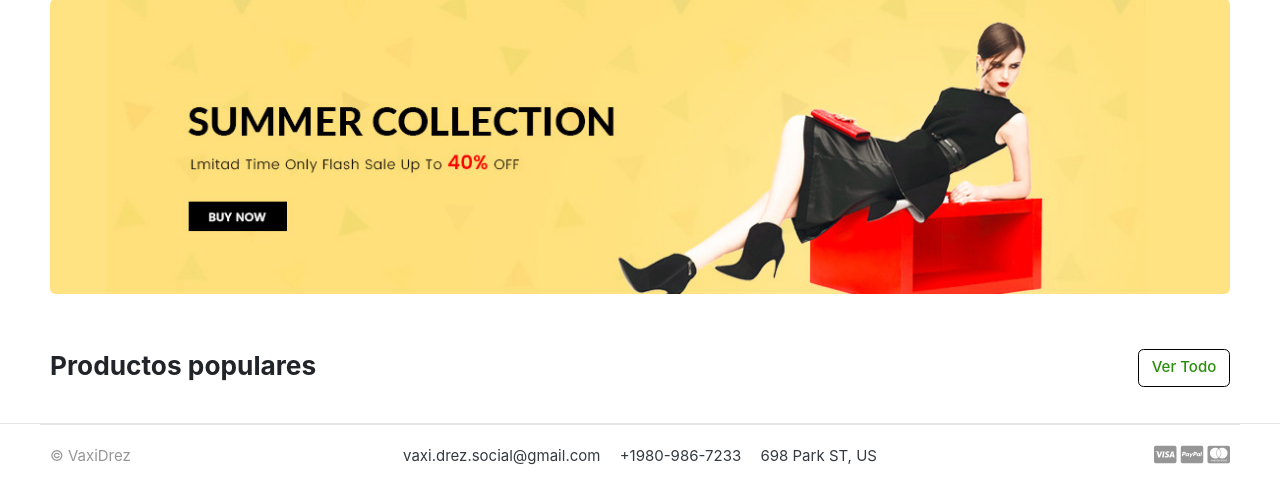
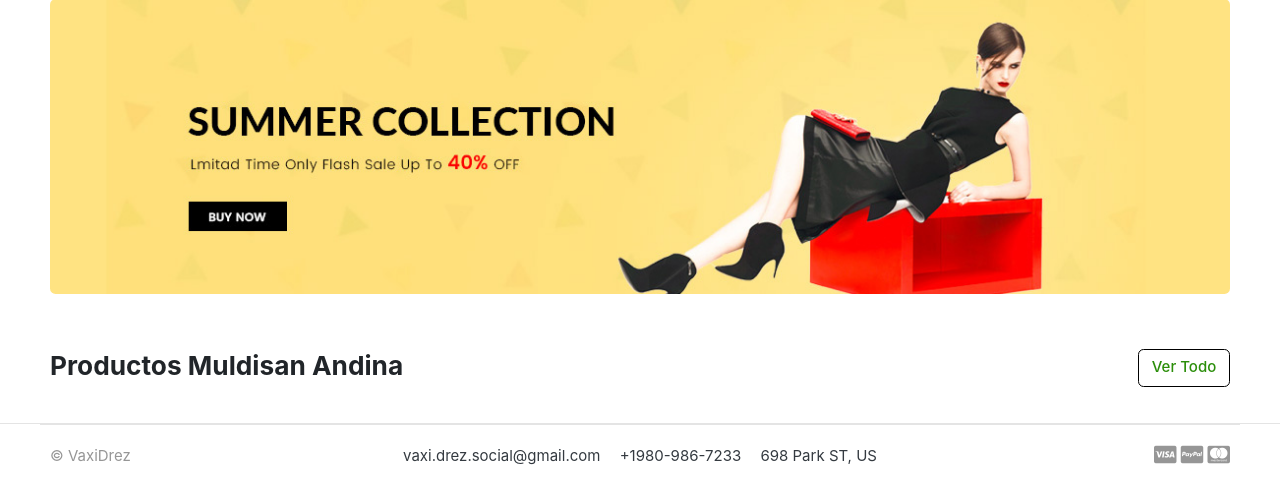
Before and after one commit to juneiker24/ecommerce-django, a Django app: page / in a window 1280 px wide. Shown: the part 139-643 px from the top of the page. Run offline with Django 3.2, Linux system fonts and the light colour scheme; data that the repository does not hold is empty; some web fonts are replaced.

Commit message:
segundo lote Ivan

```diff
--- a/templates/home.html
+++ b/templates/home.html
@@ -21,7 +21,7 @@
 
 <header class="section-heading">
 	<a href="{% url 'store' %}" class="btn btn-outline-primary float-right">Ver Todo</a>
-	<h3 class="section-title">Productos populares</h3>
+	<h3 class="section-title">Productos Muldisan Andina</h3>
 </header><!-- sect-heading -->
 
 
```
